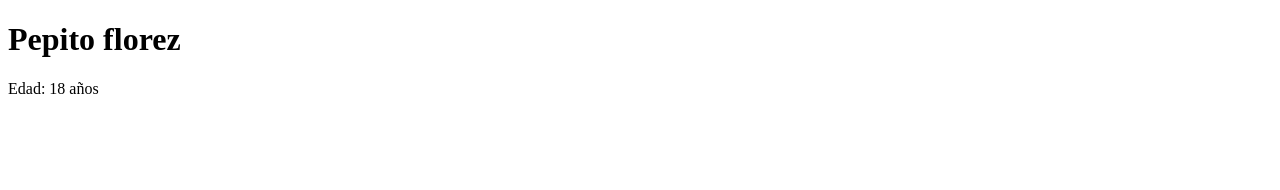
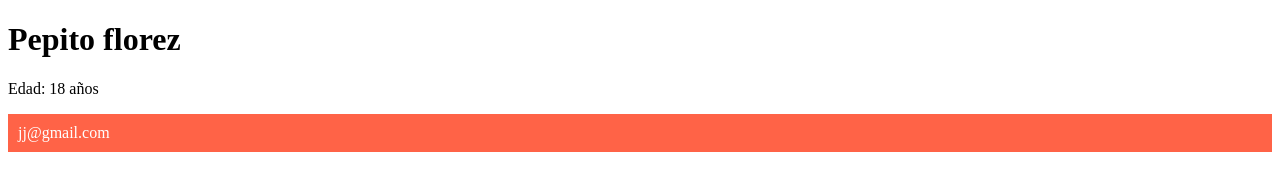
Before and after one commit to luisbaco/Contenido, a plain HTML site: page index.html in a window 1280 px wide. Drawn offline with Linux system fonts and the light colour scheme.

Commit message:
CCSS al correo

```diff
--- /dev/null
+++ b/css/style.css
@@ -0,0 +1,5 @@
+.rojo{
+    background-color: tomato;
+    padding: 10px;
+    color: white;
+}
--- a/index.html
+++ b/index.html
@@ -4,9 +4,11 @@
     <meta charset="UTF-8">
     <meta name="viewport" content="width=device-width, initial-scale=1.0">
     <title>Document</title>
+    <link rel="stylesheet" href="./css/style.css">
 </head>
 <body>
     <h1>Pepito florez</h1>
     <p>Edad: 18 años</p>
+    <p class="rojo">jj@gmail.com</p>
 </body>
 </html>
```
